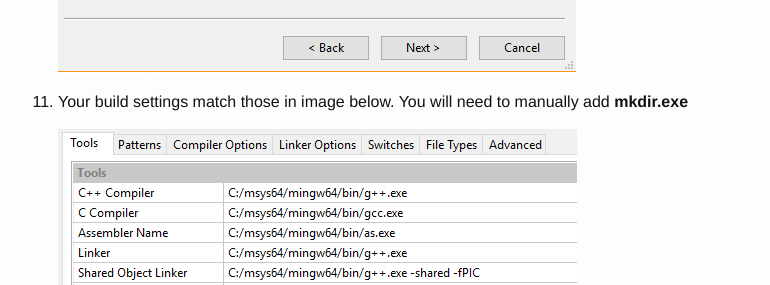
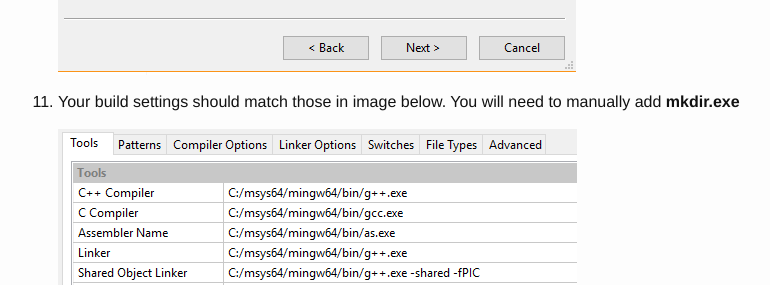
Before and after one commit to fosterseth/fosterseth.github.io, a Jekyll site: the page built from _posts/2016-05-21-ffmpeg-sdl2-codelite-tutorial.md, in a window 1280 px wide and 900 px high, scrolled down 807 px. Shown: the part 167-452 px from the top of the window, without its empty margins (242-1012 px from the left). Built offline with Jekyll 4.4.1, drawn with Linux system fonts in a browser that asks for light colours.

Commit message:
missing word

```diff
--- a/_posts/2016-05-21-ffmpeg-sdl2-codelite-tutorial.md
+++ b/_posts/2016-05-21-ffmpeg-sdl2-codelite-tutorial.md
@@ -28,7 +28,7 @@ This is a tutorial for setting up a native Windows GCC environment with the Code
 
     ![setup_compilers]({{ site.url }}/assets/setup_compilers.PNG)
 
-11. Your build settings match those in image below. You will need to manually add **mkdir.exe**
+11. Your build settings should match those in image below. You will need to manually add **mkdir.exe**
 
     ![build_settings]({{ site.url }}/assets/build_settings.PNG)
 
```
